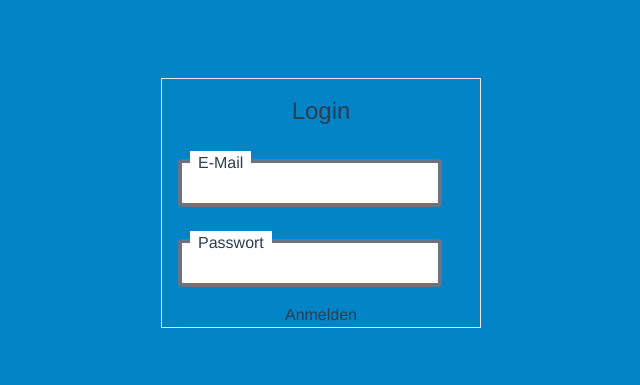
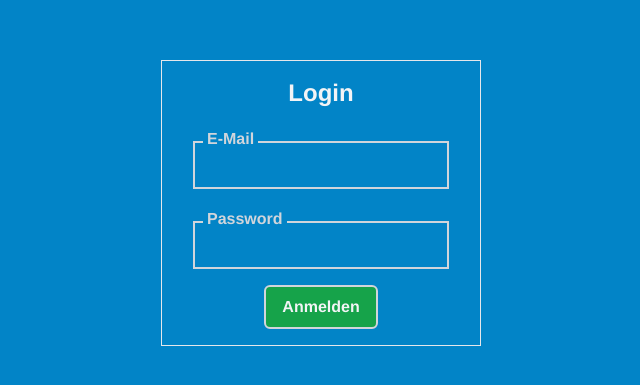
Before and after one commit to AelElliotBanyard/m294-lb-frontend, a Vue app: page /tasks in a window 1280 px wide. Shown: the part 197-582 px from the top of the page, without its empty margins (319-959 px from the left). Built offline with nearby package versions, Linux system fonts and the light colour scheme.

Commit message:
Styling on Login

```diff
--- a/src/components/LoginComponent.vue
+++ b/src/components/LoginComponent.vue
@@ -1,32 +1,25 @@
 <template>
   <div class="border w-80">
     <div id="title">
-      <h1 class="text-2xl text-bold py-4">Login</h1>
+      <h1 class="text-2xl font-bold py-4 text-gray-100">Login</h1>
     </div>
-    <div id="fields" class="flex justify-center align-center flex-col">
-      <div class="border-4 border-gray-500 relative w-min h-min m-4 rounded">
-        <p class="absolute bottom-7 left-2 px-2 bg-white cursor-default">
-          E-Mail
-        </p>
-        <input
-          type="text"
-          v-model="email"
-          class="h-10 w-64 px-2 focus-visible:outline-none"
-        />
-      </div>
-      <div class="border-4 border-gray-500 relative w-min h-min m-4 rounded">
-        <p class="absolute bottom-7 left-2 px-2 bg-white cursor-default">
-          Passwort
-        </p>
-        <input
-          type="password"
-          v-model="password"
-          class="h-10 w-64 px-2 focus-visible:outline-none"
-        />
-      </div>
+    <div id="fields" class="flex justify-center items-center flex-col w-100">
+      <InputComponent
+        label="E-Mail"
+        v-model="email"
+        input-type="text"
+      /><InputComponent
+        label="Password"
+        v-model="password"
+        input-type="password"
+      />
     </div>
-    <div id="button">
-      <ButtonComponent :onClick="validateLogin" label="Anmelden" />
+    <div id="button" class="mb-4">
+      <ButtonComponent
+        :onClick="validateLogin"
+        label="Anmelden"
+        class="border-gray-300 border-2 px-4 py-2 rounded-md font-bold text-gray-100 bg-green-600"
+      />
     </div>
   </div>
 </template>
@@ -34,6 +27,7 @@
 <script lang="ts">
 import { defineComponent } from "vue";
 import ButtonComponent from "./ButtonComponent.vue";
+import InputComponent from "@/components/InputComponent.vue";
 
 export default defineComponent({
   name: "LoginComponent",
@@ -52,6 +46,7 @@ export default defineComponent({
   },
   components: {
     ButtonComponent,
+    InputComponent,
   },
   methods: {
     validateLogin() {
```
